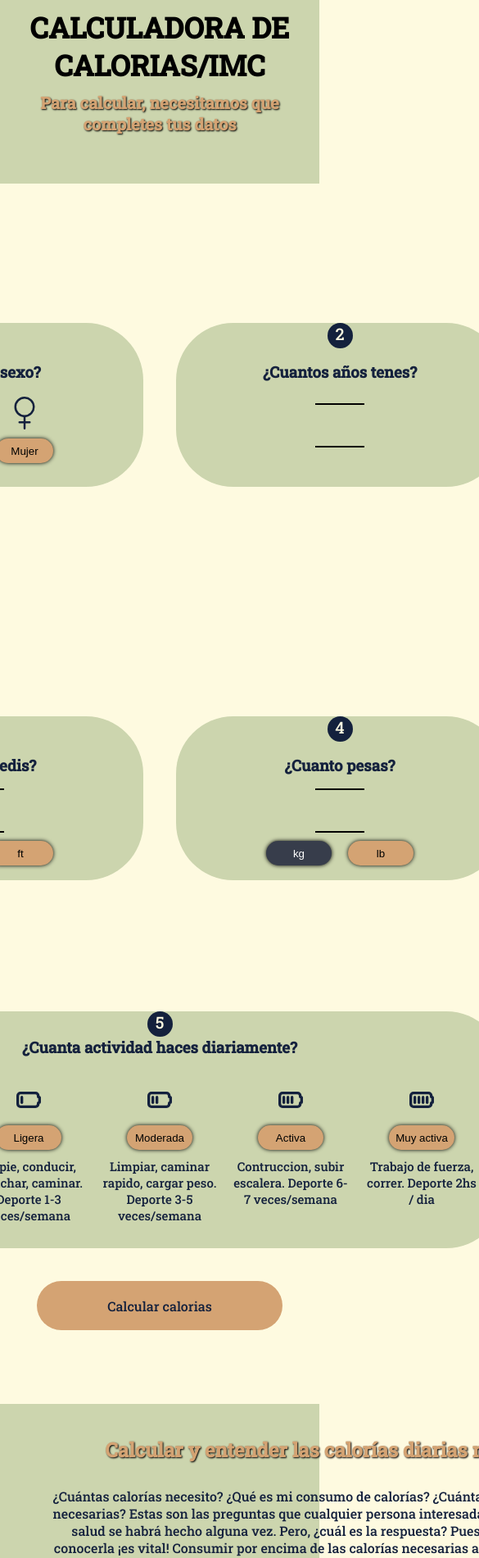
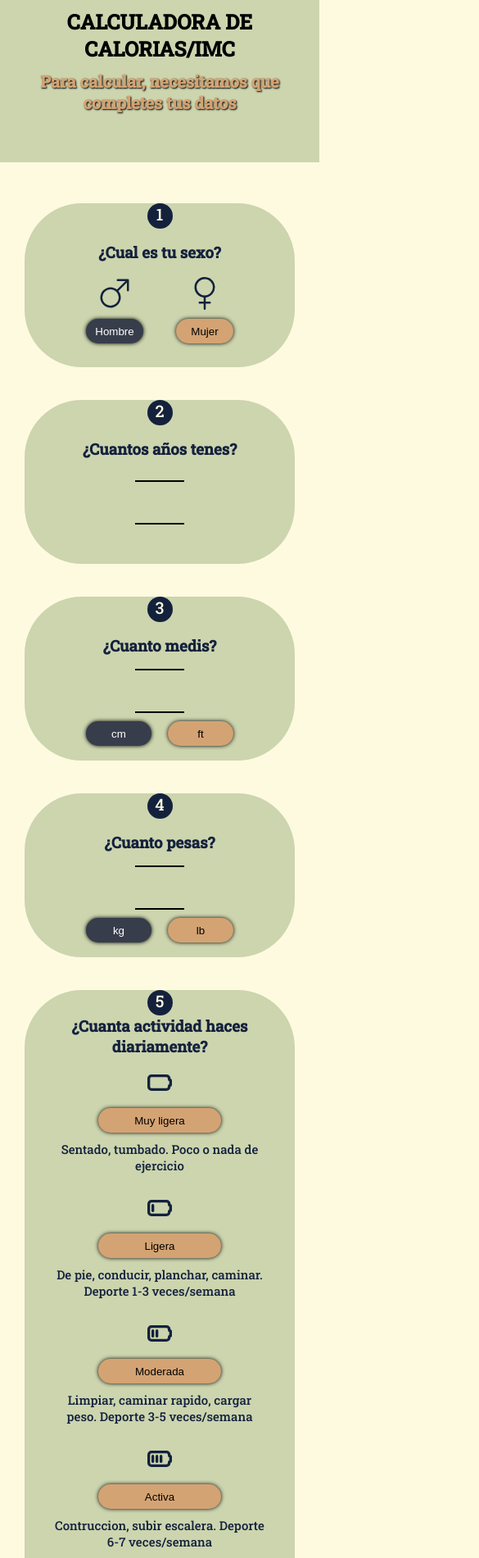
Before and after one commit to NicolasGabrieloni/calories.app, a React (Create React App) app: page / in a window 390 px wide. Shown: the part 40-1941 px from the top of the page at 82% size, 585 px wide, since content can reach past the window. Built offline with nearby package versions, Linux system fonts and the light colour scheme.

Commit message:
ahora si

```diff
--- a/src/Altura/Altura.css
+++ b/src/Altura/Altura.css
@@ -8,9 +8,10 @@
     height: 200px;
 }
 
-.altura h3{
+.altura h3 {
     margin: 16px;
 }
+
 .altura p {
     display: inline-block;
     width: 31px;
@@ -20,6 +21,7 @@
     color: rgb(254, 250, 224);
     background-color: rgb(20, 33, 61);
 }
+
 .altura input {
     background-color: rgb(204, 213, 174);
     text-align: center;
@@ -30,7 +32,8 @@
     border-bottom: 2px solid black;
     border-top: 2px solid black;
 }
-.medi{
+
+.medi {
     background-color: rgb(212, 163, 115);
     border: none;
     cursor: pointer;
@@ -57,3 +60,9 @@
     height: 30px;
     box-shadow: 0px 0px 5px 0px black;
 }
+
+@media (max-width: 450px) {
+    .altura {
+        width: 330px;
+    }
+}
--- a/src/App.js
+++ b/src/App.js
@@ -33,7 +33,24 @@ function App() {
     finalResult: '',
     imc: '',
     IMCresult: '',
+    readMore: false,
+    readMore2: false,
   })
+
+  const readMoreHandler = () => {
+    setState({
+      ...state,
+      readMore: !state.readMore,
+    })
+    console.log(state.readMore)
+  }
+  const readMoreHandler2 = () => {
+    setState({
+      ...state,
+      readMore2: !state.readMore2,
+    })
+    console.log(state.readMore2)
+  }
 
 
   ///////////////// GENDER LOGIC  /////////////////
@@ -245,6 +262,7 @@ function App() {
   }
 
 
+
   return (
     <div>
       <Title />
@@ -295,7 +313,12 @@ function App() {
         />
       </div>
 
-      <Info />
+      <Info
+      readMore2={state.readMore2}
+      readMoreHandler2={readMoreHandler2}
+      readMore={state.readMore}
+      readMoreHandler={readMoreHandler}
+      />
       <Credits />
 
       {!!state.openModal && (
--- a/src/CuadroModal/CuadroModal.css
+++ b/src/CuadroModal/CuadroModal.css
@@ -11,14 +11,14 @@
 
 .containerResult {
     width: 400px;
-    height: 500px;
+    height: 400px;
     background-color: rgba(204, 213, 174, 0.712);
     border-radius: 70px;
     display: inline-block;
 }
 
 .Result {
-    margin-top: 100px;
+    margin-top: 60px;
     color: rgb(20, 33, 61);
     display: flex;
     flex-direction: column;
@@ -31,3 +31,9 @@
     margin: 20px;
     padding: 20px;
 }
+
+@media (max-width: 450px) {
+    .containerResult {
+        width: 300px;
+    }
+}
--- a/src/Edad/Edad.css
+++ b/src/Edad/Edad.css
@@ -33,3 +33,9 @@
     border-bottom: 2px solid black;
     border-top: 2px solid black;
 }
+
+@media (max-width: 450px) {
+    .edad {
+      width: 330px;
+    }
+  }
--- a/src/FAF/Faf.css
+++ b/src/FAF/Faf.css
@@ -57,3 +57,26 @@
     box-shadow: 0px 0px 5px 0px black;
     margin-bottom: 10px;
 }
+
+@media (max-width: 768px) {
+    .actividades {
+        flex-direction: column;
+        align-items: center;
+        padding: 0;
+    }
+    .actividadButton {
+        width: 150px;
+    }
+    .buttonActive{
+        width: 150px;
+    }
+    .actividad {
+        width: 80%;
+    }
+}
+
+@media (max-width: 450px) {
+    .faf {
+      width: 330px;
+    }
+  }
--- a/src/Genero/Genero.css
+++ b/src/Genero/Genero.css
@@ -3,7 +3,7 @@
     background-color: rgb(204, 213, 174);
     color: rgb(20, 33, 61);
     border-radius: 70px;
-    width: 400px;
+    max-width: 400px;
     height: 200px;
 }
 .genero span {
@@ -60,3 +60,12 @@
     border: none;
     box-shadow: 0px 0px 5px 0px black;
 }
+
+@media (max-width: 450px) {
+    .genero {
+      width: 330px;
+    }
+    .buttons {
+        width: 330px;
+    }
+  }
--- a/src/Info/Info.css
+++ b/src/Info/Info.css
@@ -2,13 +2,13 @@
     width: 100%;
     text-align: center;
     margin: 70px auto 0 auto;
-    height: 1200px;
+    min-height: 800px;
     background-color: rgb(204, 213, 174);
     display: inline-block;
 }
 
-.childContainer{
-    width: 840px;
+.childContainer {
+    max-width: 840px;
     text-align: center;
     margin: auto;
 }
@@ -33,9 +33,34 @@
 table {
     width: 500px;
 }
+
 table td {
     border: 1px solid black;
 }
+
 .tittleTable {
     background-color: rgb(212, 163, 115);
 }
+
+.hide {
+    display: none;
+}
+
+.show {
+    display: block;
+}
+
+.readMore {
+    color: rgb(216, 108, 0);
+    cursor: pointer;
+}
+
+.readMore:hover {
+    color: rgb(255, 162, 69);
+}
+
+@media (max-width: 560px) {
+    .tableIMC {
+        width: 300px;
+    }
+}
--- a/src/Info/index.js
+++ b/src/Info/index.js
@@ -1,18 +1,32 @@
 import React from "react";
 import './Info.css'
 
-function Info() {
+function Info(props) {
     return (
         <div className="infoContainer">
             <div className="childContainer">
+
                 <h2 className="titleInfo">Calcular y entender las calorías diarias necesitadas</h2>
                 <p className="textInfo">
                     ¿Cuántas calorías necesito?
-                    ¿Qué es mi consumo de calorías? ¿Cuántas son las calorías diarias necesarias? Estas son las preguntas que cualquier persona interesada en su alimentación y su salud se habrá hecho alguna vez. Pero, ¿cuál es la respuesta? Pues bien, la verdad es que conocerla ¡es vital! Consumir por encima de las calorías necesarias al día significa ganar peso extra. Esto lleva a sobrepeso, a posibles problemas cardiovasculares e incluso obesidad. Por otra parte, consumir un número menor que las calorías diarias recomendadas puede ser igual de peligroso. Privar a tu cuerpo de los nutrientes, minerales y vitaminas esenciales puede conducir a problemas de salud muy serios. Con la calculadora de calorías diarias podrás calcular las calorías diarias que tu cuerpo necesita. Simplemente tienes que agregar la información requerida y, ya quieras mantener, ganar o perder peso, ¡nuestra calculadora de calorías diarias te pondrá en el buen camino!
+                    ¿Qué es mi consumo de calorías? ¿Cuántas son las calorías diarias necesarias? Estas son las preguntas que cualquier
+                    <span
+                        className={props.readMore ? 'hide' : 'readMore'}
+                        onClick={props.readMoreHandler}
+                    >
+                        ... leer más</span>
+                    <span className={props.readMore ? 'show' : 'hide'}>persona interesada en su alimentación y su salud se habrá hecho alguna vez. Pero, ¿cuál es la respuesta? Pues bien, la verdad es que conocerla ¡es vital! Consumir por encima de las calorías necesarias al día significa ganar peso extra. Esto lleva a sobrepeso, a posibles problemas cardiovasculares e incluso obesidad. Por otra parte, consumir un número menor que las calorías diarias recomendadas puede ser igual de peligroso. Privar a tu cuerpo de los nutrientes, minerales y vitaminas esenciales puede conducir a problemas de salud muy serios. Con la calculadora de calorías diarias podrás calcular las calorías diarias que tu cuerpo necesita. Simplemente tienes que agregar la información requerida y, ya quieras mantener, ganar o perder peso, ¡nuestra calculadora de calorías diarias te pondrá en el buen camino!</span>
                 </p>
+
+
                 <h2 className="titleInfo">Cómo funciona nuestra calculadora de calorías diarias</h2>
                 <p className="textInfo">
-                    Entonces, ¿cómo es que nuestra calculadora da con tu necesidad calórica exacta? Tu consumo de calorías depende de varios factores, incluidos el género, la edad y la actividad diaria. Nuestra calculadora de calorías diarias tiene en cuenta todos esos factores. El género, por ejemplo, juega un papel esencial en el cálculo de calorías diarias necesarias: no requieren las mismas calorías diarias mujeres, hombres o niños. Los hombres tienen por norma general un mayor porcentaje muscular que las mujeres. Ya que los músculos queman calorías mucho más rápido que la grasa, la necesidad calórica de los hombres suele ser mayor que la de las mujeres. La edad también es importante: a medida que nuestros cuerpos envejecen, queman cada vez menos calorías. Eso significa que conforme una persona envejece su metabolismo se ralentiza y, por tanto, el número de calorías necesarias al día disminuye. Este es un factor esencial, especialmente para alguien que no reduce su consumo calórico de un año para otro y que en consecuencia gana peso. Por último, pero no por ello menos importante, está el factor de la actividad y el estilo de vida. Aquellas personas con un estilo de vida más activo quemarán más calorías durante el día y necesitarán más calorías. Por supuesto, quienes además hagan deporte y, por tanto, aumenten su masa muscular, tendrán una necesidad calórica aún mayor.
+                    Entonces, ¿cómo es que nuestra calculadora da con tu necesidad calórica exacta? Tu consumo de calorías depende de varios factores
+                    <span
+                        className={props.readMore2 ? 'hide' : 'readMore'}
+                        onClick={props.readMoreHandler2}
+                    >... leer más</span>
+                    <span className={props.readMore2 ? 'show' : 'hide'}>, incluidos el género, la edad y la actividad diaria. Nuestra calculadora de calorías diarias tiene en cuenta todos esos factores. El género, por ejemplo, juega un papel esencial en el cálculo de calorías diarias necesarias: no requieren las mismas calorías diarias mujeres, hombres o niños. Los hombres tienen por norma general un mayor porcentaje muscular que las mujeres. Ya que los músculos queman calorías mucho más rápido que la grasa, la necesidad calórica de los hombres suele ser mayor que la de las mujeres. La edad también es importante: a medida que nuestros cuerpos envejecen, queman cada vez menos calorías. Eso significa que conforme una persona envejece su metabolismo se ralentiza y, por tanto, el número de calorías necesarias al día disminuye. Este es un factor esencial, especialmente para alguien que no reduce su consumo calórico de un año para otro y que en consecuencia gana peso. Por último, pero no por ello menos importante, está el factor de la actividad y el estilo de vida. Aquellas personas con un estilo de vida más activo quemarán más calorías durante el día y necesitarán más calorías. Por supuesto, quienes además hagan deporte y, por tanto, aumenten su masa muscular, tendrán una necesidad calórica aún mayor.</span>
                 </p>
 
                 <h2 className="titleInfo">¿Qué es el índice de masa corporal?</h2>
--- a/src/Peso/Peso.css
+++ b/src/Peso/Peso.css
@@ -58,3 +58,9 @@
     border: none;
     box-shadow: 0px 0px 5px 0px black;
 }
+
+@media (max-width: 450px) {
+    .peso {
+      width: 330px;
+    }
+  }
--- a/src/Title/Title.css
+++ b/src/Title/Title.css
@@ -17,4 +17,14 @@
     text-shadow: 1px 1px 2px black;
     font-size: 20px;
     margin-bottom: 60px;
+    margin-left: 15px;
+    margin-right: 15px;
 }
+
+@media (max-width: 768px) {
+    .title {
+        font-size: 25px;
+        margin-left: 15px;
+        margin-right: 15px;
+    }
+}
--- a/src/index.css
+++ b/src/index.css
@@ -39,3 +39,12 @@ body {
   flex-wrap: wrap;
   justify-content: center;
 }
+
+@media (max-width: 768px) {
+  .bloq1 {
+    flex-direction: column;
+  }
+  .bloq2 {
+    flex-direction: column;
+  }
+}
```
